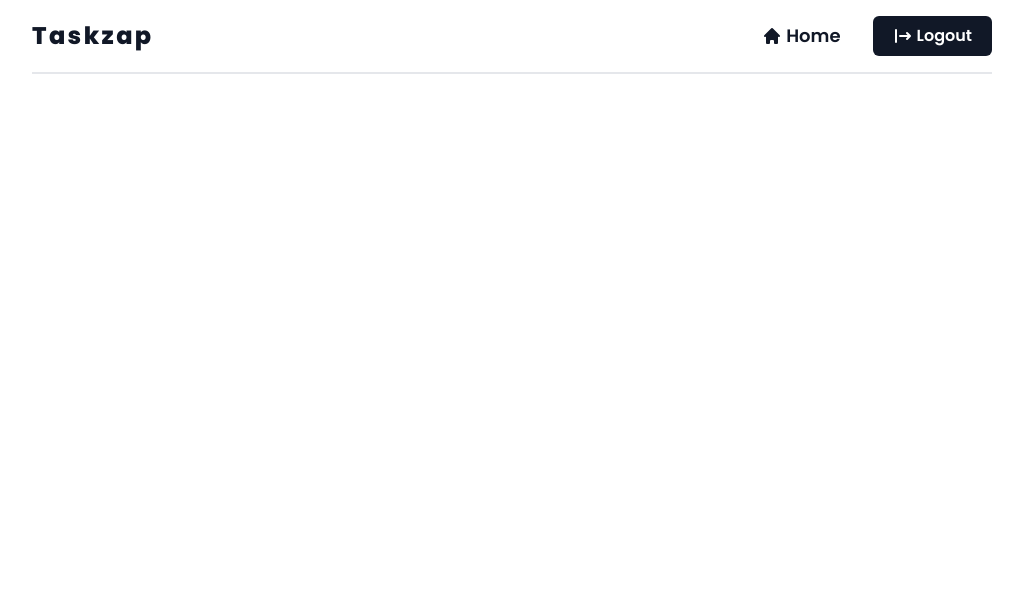
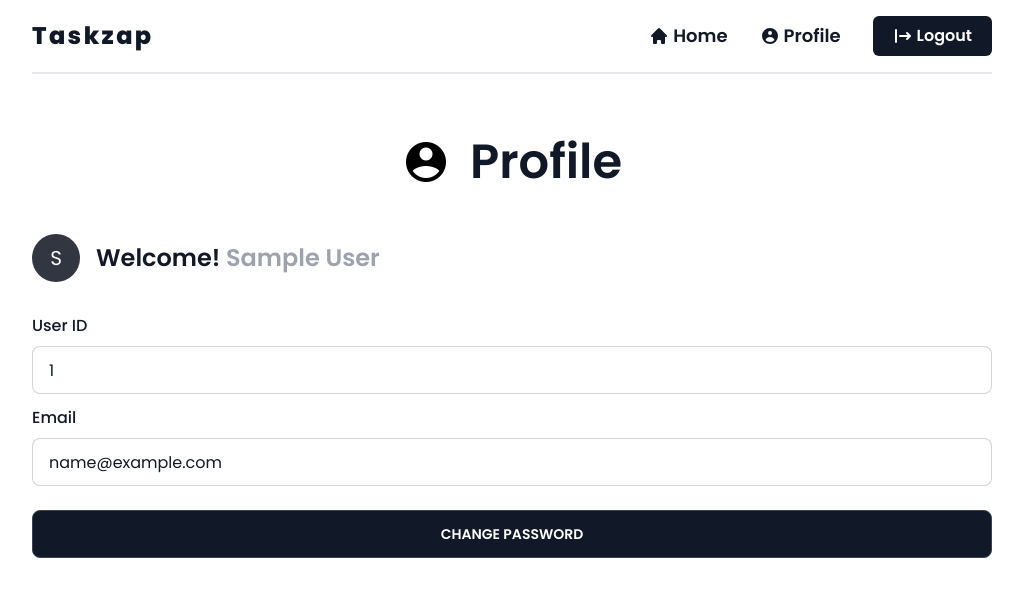
Before and after one commit to vipul-vaishnav/MERN-TODO, a React (Create React App) app in the folder frontend/: page /profile in a window 1280 px wide. Before the commit this address had no page. Shown: the top 596 px of the page, without its empty margins (128-1151 px from the left). Built offline with nearby package versions, Linux system fonts and the light colour scheme; sample sign-in values are in the browser's storage.

Commit message:
Add change password functionality

```diff
--- a/frontend/src/App.js
+++ b/frontend/src/App.js
@@ -1,10 +1,12 @@
 import React, { useState, useEffect } from 'react';
 import { Routes, Route } from 'react-router-dom';
 import Header from './components/Header';
+import NavModal from './components/NavModal';
+import PrivateRoute from './components/PrivateRoute';
 import Home from './pages/Home';
 import Login from './pages/Login';
 import Register from './pages/Register';
-import NavModal from './components/NavModal';
+import Profile from './pages/Profile';
 
 const App = () => {
   const [showModal, setShowModal] = useState(false);
@@ -28,6 +30,9 @@
         <Route path="/" element={<Home />} />
         <Route path="/login" element={<Login />} />
         <Route path="/register" element={<Register />} />
+        <Route path="/profile" element={<PrivateRoute />}>
+          <Route path="/profile" element={<Profile />} />
+        </Route>
       </Routes>
     </div>
   );
--- a/frontend/src/components/NavDesktop.jsx
+++ b/frontend/src/components/NavDesktop.jsx
@@ -3,6 +3,7 @@
 import LoginIcon from './../icons/LoginIcon';
 import RegisterIcon from './../icons/RegisterIcon';
 import HomeIcon from './../icons/HomeIcon';
+import UserIcon from './../icons/UserIcon';
 import Logout from './../icons/Logout';
 import { useSelector, useDispatch } from 'react-redux';
 import { logout, reset } from '../features/auth/authSlice';
@@ -29,6 +30,15 @@
         </li>
         {user ? (
           <>
+            <li>
+              <button
+                onClick={() => navigate('/profile')}
+                className="flex items-center justify-center gap-1 text-lg font-semibold"
+              >
+                <UserIcon />
+                <span>Profile</span>
+              </button>
+            </li>
             <li>
               <button
                 onClick={onLogout}
--- a/frontend/src/components/NavModal.jsx
+++ b/frontend/src/components/NavModal.jsx
@@ -5,6 +5,7 @@
 import MenuClose from './../icons/MenuClose';
 import HomeIcon from './../icons/HomeIcon';
 import Logout from './../icons/Logout';
+import UserIcon from './../icons/UserIcon';
 import { useSelector, useDispatch } from 'react-redux';
 import { logout, reset } from '../features/auth/authSlice';
 
@@ -35,6 +36,15 @@
           </li>
           {user ? (
             <>
+              <li>
+                <button
+                  onClick={() => navigate('/profile')}
+                  className="flex items-center justify-center gap-2 text-xl font-semibold"
+                >
+                  <UserIcon />
+                  <span>Profile</span>
+                </button>
+              </li>
               <li>
                 <button
                   onClick={onLogout}
--- /dev/null
+++ b/frontend/src/components/PrivateRoute.jsx
@@ -0,0 +1,16 @@
+import React from 'react';
+import { Navigate, Outlet } from 'react-router-dom';
+import { useAuthStatus } from './../hooks/useAuthStatus';
+import Spinner from './Spinner';
+
+const PrivateRoute = () => {
+  const [loggedIn, checkingStatus] = useAuthStatus();
+
+  if (checkingStatus) {
+    return <Spinner />;
+  }
+
+  return loggedIn ? <Outlet /> : <Navigate to="/login" />;
+};
+
+export default PrivateRoute;
--- a/frontend/src/features/auth/authService.js
+++ b/frontend/src/features/auth/authService.js
@@ -24,11 +24,24 @@
   return res.data;
 };
 
+// Change(Reset) Password
+const changePasswordForUser = async (new_pass_data, token) => {
+  const config = {
+    headers: {
+      Authorization: `Bearer ${token}`,
+    },
+  };
+
+  const res = await axios.post(`${API_URL}me`, new_pass_data, config);
+
+  return res.data;
+};
+
 // Logout user
 const logout = () => {
   localStorage.removeItem('taskzapuser');
 };
 
-const authService = { registerUser, loginUser, logout };
+const authService = { registerUser, loginUser, changePasswordForUser, logout };
 
 export default authService;
--- /dev/null
+++ b/frontend/src/hooks/useAuthStatus.js
@@ -0,0 +1,21 @@
+import { useState, useEffect } from 'react';
+import { useSelector } from 'react-redux';
+
+export const useAuthStatus = () => {
+  const [loggedIn, setLoggedIn] = useState(false);
+  const [checkingStatus, setCheckingStatus] = useState(true);
+
+  const { user } = useSelector((state) => state.auth);
+
+  useEffect(() => {
+    if (user) {
+      setLoggedIn(true);
+    } else {
+      setLoggedIn(false);
+    }
+
+    setCheckingStatus(false);
+  }, [user]);
+
+  return [loggedIn, checkingStatus];
+};
--- /dev/null
+++ b/frontend/src/icons/UserIcon.jsx
@@ -0,0 +1,15 @@
+import React from 'react';
+
+const UserIcon = () => {
+  return (
+    <svg xmlns="http://www.w3.org/2000/svg" className="h-5 w-5" viewBox="0 0 20 20" fill="currentColor">
+      <path
+        fillRule="evenodd"
+        d="M18 10a8 8 0 11-16 0 8 8 0 0116 0zm-6-3a2 2 0 11-4 0 2 2 0 014 0zm-2 4a5 5 0 00-4.546 2.916A5.986 5.986 0 0010 16a5.986 5.986 0 004.546-2.084A5 5 0 0010 11z"
+        clipRule="evenodd"
+      />
+    </svg>
+  );
+};
+
+export default UserIcon;
--- /dev/null
+++ b/frontend/src/pages/Profile.jsx
@@ -0,0 +1,208 @@
+import React, { useState, useEffect } from 'react';
+import Image from './../images/icons8-male-user-96.png';
+import { useSelector, useDispatch } from 'react-redux';
+import MenuClose from './../icons/MenuClose';
+import ErrorAlert from './../alerts/ErrorAlert';
+import SuccessAlert from './../alerts/SuccessAlert';
+import Spinner from './../components/Spinner';
+import { changePassword, reset } from './../features/auth/authSlice';
+
+const Profile = () => {
+  const { user, isLoading, isError, isSuccess, message } = useSelector((state) => state.auth);
+  const [new_password, setNewPassword] = useState('');
+  const [new_password_cnf, setNewPassword_cnf] = useState('');
+  const [error, setError] = useState({
+    status: false,
+    message: '',
+  });
+  const [success, setSuccess] = useState({
+    status: false,
+    message: '',
+  });
+
+  const dispatch = useDispatch();
+
+  useEffect(() => {
+    // Error case
+    if (isError) {
+      setError({
+        status: true,
+        message: message,
+      });
+      setTimeout(() => {
+        setError({
+          status: false,
+          message: '',
+        });
+      }, 3000);
+    }
+
+    // Success case
+    if (isSuccess) {
+      setSuccess({
+        status: true,
+        message: message,
+      });
+      setTimeout(() => {
+        setSuccess({
+          status: false,
+          message: '',
+        });
+      }, 3000);
+
+      setNewPassword('');
+      setNewPassword_cnf('');
+    }
+
+    dispatch(reset());
+  }, [isError, message, isSuccess, dispatch]);
+
+  const handleSubmit = (e) => {
+    e.preventDefault();
+
+    if (!new_password || new_password.trim().length < 8) {
+      setError({
+        status: true,
+        message: 'Password must be at least 8 characters',
+      });
+      setTimeout(() => {
+        setError({
+          status: false,
+          message: '',
+        });
+      }, 3000);
+      return;
+    }
+
+    if (new_password !== new_password_cnf) {
+      setError({
+        status: true,
+        message: 'Passwords do not match',
+      });
+      setTimeout(() => {
+        setError({
+          status: false,
+          message: '',
+        });
+      }, 3000);
+      return;
+    }
+
+    const formData = { new_password, new_password_cnf };
+
+    dispatch(changePassword(formData));
+  };
+
+  if (isLoading) {
+    return <Spinner />;
+  }
+
+  return (
+    <div className="py-12 sm:py-16">
+      <h1 className="flex justify-center items-center gap-5 mb-8 sm:mb-12">
+        <img src={Image} alt="profile-icon" className="w-8 sm:w-12" />
+        <span className="text-3xl sm:text-5xl font-semibold">Profile</span>
+      </h1>
+      <div className="flex justify-start items-center gap-4 mb-8">
+        <div className="avatar placeholder static">
+          <div className="bg-neutral-focus text-neutral-content rounded-full w-12">
+            <span className="text-xl">{user.name[0].toUpperCase()}</span>
+          </div>
+        </div>
+        <p className="text-2xl font-semibold">
+          Welcome! <span className="text-gray-400">{user.name}</span>
+        </p>
+      </div>
+      <div>
+        <div className="my-3">
+          <label htmlFor="userid" className="block mb-2 font-medium">
+            User ID
+          </label>
+          <input
+            type="text"
+            id="userid"
+            name="userid"
+            value={user._id}
+            className="w-full input input-bordered focus:outline-none"
+            readOnly={true}
+          />
+        </div>
+        <div className="my-3">
+          <label htmlFor="email" className="block mb-2 font-medium">
+            Email
+          </label>
+          <input
+            type="email"
+            id="email"
+            name="email"
+            value={user.email}
+            className="w-full input input-bordered focus:outline-none"
+            readOnly={true}
+          />
+        </div>
+      </div>
+      {success.status && <SuccessAlert message={success.message} />}
+
+      {/* ============ MODAL ================ */}
+      <label htmlFor="my-modal-6" className="btn btn-block bg-gray-900 my-3 modal-button">
+        Change Password
+      </label>
+      <input type="checkbox" id="my-modal-6" className="modal-toggle" />
+      <div className="modal modal-bottom sm:modal-middle">
+        <div className="modal-box">
+          <h3 className="font-bold text-lg">Reset your password</h3>
+          <form onSubmit={handleSubmit}>
+            <div className="my-3">
+              <label htmlFor="password" className="block mb-2 font-medium cursor-pointer">
+                Password
+              </label>
+              <input
+                type="password"
+                id="password"
+                name="password"
+                value={new_password}
+                onChange={(e) => setNewPassword(e.target.value)}
+                placeholder="Type here"
+                className="w-full input input-bordered"
+                autoComplete="off"
+              />
+            </div>
+            <div className="my-3">
+              <label htmlFor="password_cnf" className="block mb-2 font-medium cursor-pointer">
+                Confirm password
+              </label>
+              <input
+                type="password"
+                id="password_cnf"
+                name="password_cnf"
+                value={new_password_cnf}
+                onChange={(e) => setNewPassword_cnf(e.target.value)}
+                placeholder="Type here"
+                className="w-full input input-bordered"
+                autoComplete="off"
+              />
+            </div>
+            {error.status && <ErrorAlert message={error.message} />}
+            <button type="submit" className="btn btn-block my-4 bg-gray-900">
+              Reset Password
+            </button>
+          </form>
+          <div className="modal-action">
+            <label
+              htmlFor="my-modal-6"
+              className="btn bg-gray-900"
+              onClick={() => {
+                setNewPassword('');
+                setNewPassword_cnf('');
+              }}
+            >
+              <MenuClose />
+            </label>
+          </div>
+        </div>
+      </div>
+    </div>
+  );
+};
+
+export default Profile;
```
Also changed, not shown: frontend/src/features/auth/authSlice.js (+26 -0 lines), frontend/src/images/icons8-male-user-24.png (added), frontend/src/images/icons8-male-user-96.png (added).
